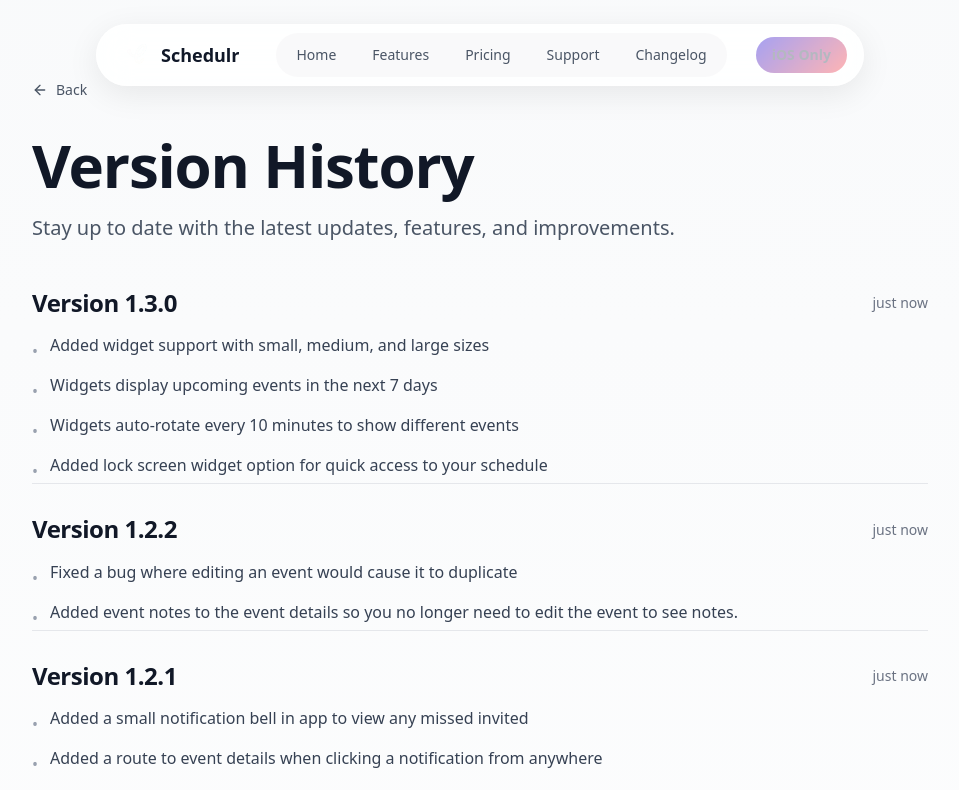
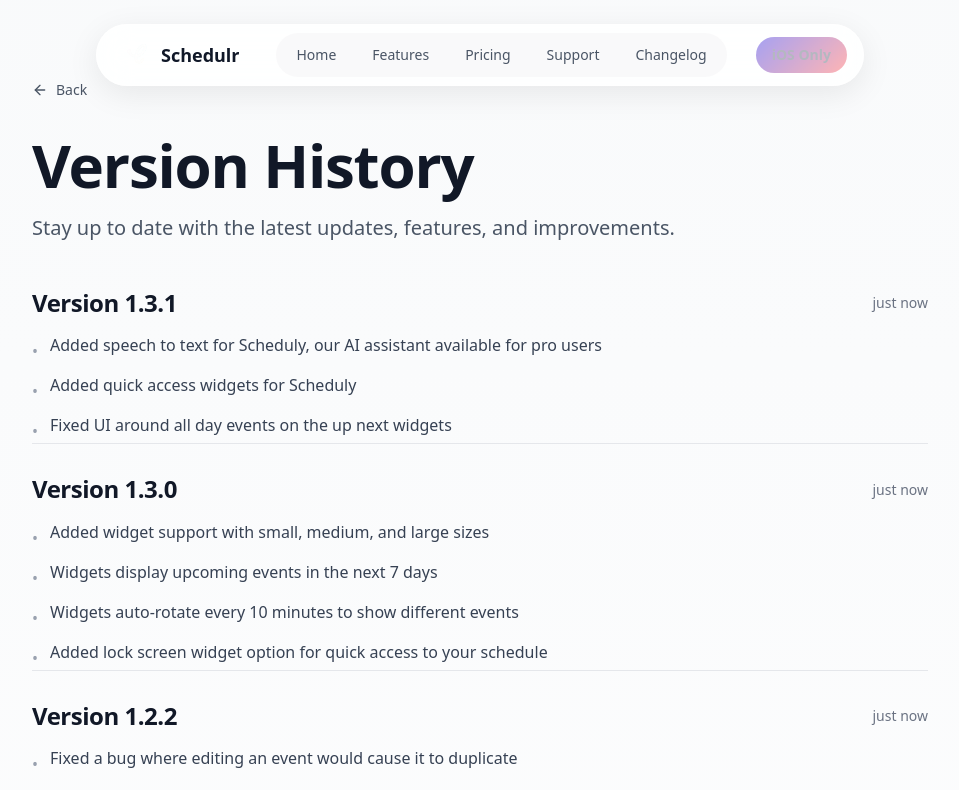
Before and after one commit to danblock97/schedulr-web, a Next.js app: page /changelog in a window 1280 px wide. Shown: the top 790 px of the page, without its empty margins (160-1119 px from the left). Built offline with nearby package versions, Linux system fonts and the light colour scheme.

Commit message:
feat: add changelog entry for version 1.3.1 including new features for Scheduly and UI fixes

```diff
--- a/app/changelog/page.tsx
+++ b/app/changelog/page.tsx
@@ -18,6 +18,15 @@ interface Version {
 
 // Release dates - timestamps automatically calculate relative time from these dates
 const versions: Version[] = [
+  {
+    version: '1.3.1',
+    releaseDate: new Date('2025-11-26T12:00:00'), // Nov 26, 2025
+    changes: [
+      'Added speech to text for Scheduly, our AI assistant available for pro users',
+      'Added quick access widgets for Scheduly',
+      'Fixed UI around all day events on the up next widgets',
+    ],
+  },
   {
     version: '1.3.0',
     releaseDate: new Date('2025-11-24T12:00:00'), // Nov 24, 2025
```
